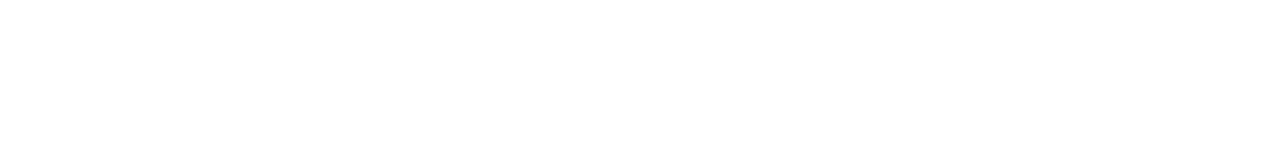
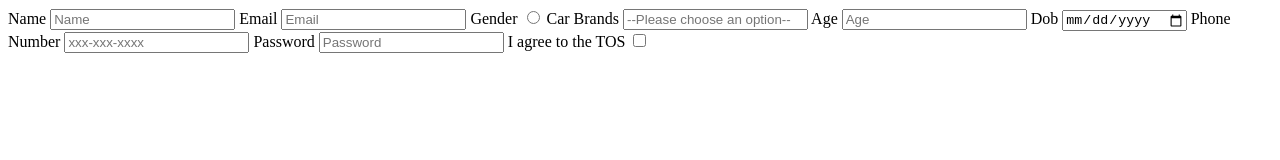
Before and after one commit to acciojob/signup-form-car-PavanTejaReddy1, a website: page main.html in a window 1280 px wide. Drawn offline with Linux system fonts and the light colour scheme.

Commit message:
created a submission

```diff
--- a/main.html
+++ b/main.html
@@ -10,6 +10,26 @@
 	<!-- the entire body must be written by student -->
     <script type="text/javascript" src="./script.js">
 </script>
+	<form method="post">
+		<label for="name">Name</label>
+		<input type="text" id="name" placeholder="Name" required>
+		<label for="email">Email</label>
+		<input type="email" id="email" placeholder="Email" required>
+		<label for="gender_m, gender_f">Gender</label>
+		<input type="radio" id="gender_m, gender_f" required>
+		<label for="cars">Car Brands</label>
+		<input type="select" id="cars" placeholder="--Please choose an option--" required>
+		<label for="age">Age</label>
+		<input type="number" id="age" placeholder="Age" required>
+		<label for="dob">Dob</label>
+		<input type="date" id="dob" required>
+		<label for="tel">Phone Number</label>
+		<input type="tel" id="tel" placeholder="xxx-xxx-xxxx" required>
+		<label for="password"> Password</label>
+		<input type="password" id="password" placeholder="Password" required>
+		<label for="tos">I agree to the TOS</label>
+		<input type="checkbox" id="tos" required>
+	</form>
 
 </body>
 
```
